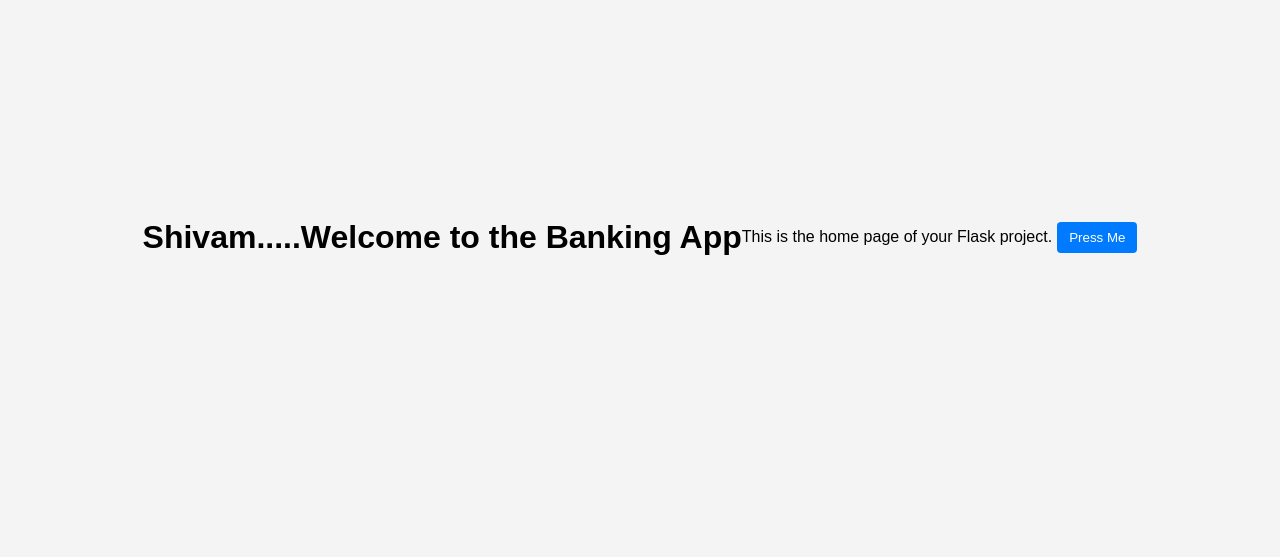
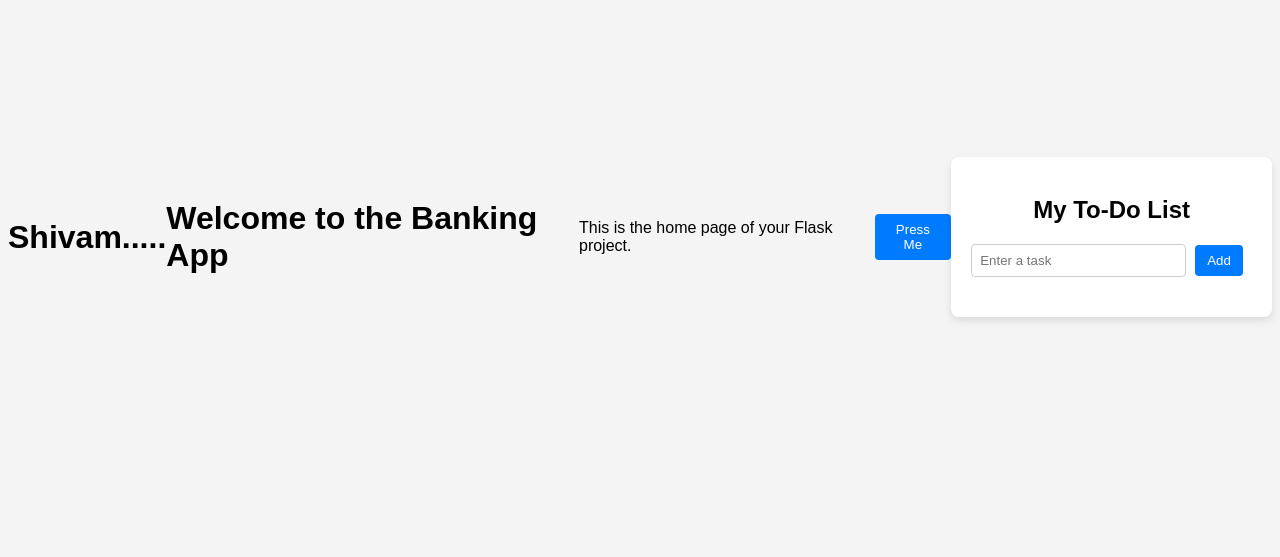
Before and after one commit to SMuzammil2508/Test, a Flask app: page / in a window 1280 px wide. Shown: the part 171-728 px from the top of the page. Run offline with Flask 3, Linux system fonts and the light colour scheme.

Commit message:
button commit

```diff
--- a/static/style.css
+++ b/static/style.css
@@ -67,4 +67,5 @@
         padding: 5px 8px;
         border-radius: 4px;
         cursor: pointer;
+        color: white;
     }
--- a/templates/index.html
+++ b/templates/index.html
@@ -12,32 +12,65 @@
     <h1>Welcome to the Banking App</h1>
     <p>This is the home page of your Flask project.</p>
     <button class="glow-btn">Press Me</button>
+    <div class="todo-container">
+        <h2>My To-Do List</h2>
+        <input type="text" id="taskInput" placeholder="Enter a task">
+        <button onclick="addTask()">Add</button>
+        <ul id="taskList"></ul>
+    </div>
+    <script>
+        // Load tasks from LocalStorage when page loads
+        window.onload = function () {
+            const savedTasks = JSON.parse(localStorage.getItem("tasks")) || [];
+            savedTasks.forEach(task => renderTask(task.text, task.completed));
+        };
 
-    <script>
         function addTask() {
             const input = document.getElementById("taskInput");
             const taskText = input.value.trim();
 
             if (taskText === "") return;
 
+            renderTask(taskText, false);
+            saveTasks();
+
+            input.value = "";
+        }
+
+        function renderTask(taskText, completed) {
             const li = document.createElement("li");
             li.textContent = taskText;
+
+            if (completed) li.classList.add("completed");
 
             // Toggle complete on click
             li.addEventListener("click", () => {
                 li.classList.toggle("completed");
+                saveTasks();
             });
 
             // Delete button
             const deleteBtn = document.createElement("span");
             deleteBtn.textContent = "X";
             deleteBtn.classList.add("delete-btn");
-            deleteBtn.onclick = () => li.remove();
+            deleteBtn.onclick = () => {
+                li.remove();
+                saveTasks();
+            };
 
             li.appendChild(deleteBtn);
             document.getElementById("taskList").appendChild(li);
+        }
 
-            input.value = "";
+        function saveTasks() {
+            const tasks = [];
+            document.querySelectorAll("#taskList li").forEach(li => {
+                tasks.push({
+                    text: li.firstChild.textContent,
+                    completed: li.classList.contains("completed")
+                });
+            });
+            localStorage.setItem("tasks", JSON.stringify(tasks));
         }
     </script>
 </body>
```
